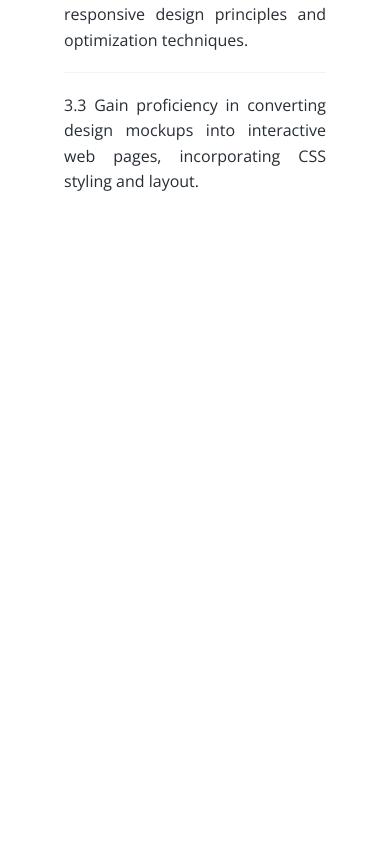
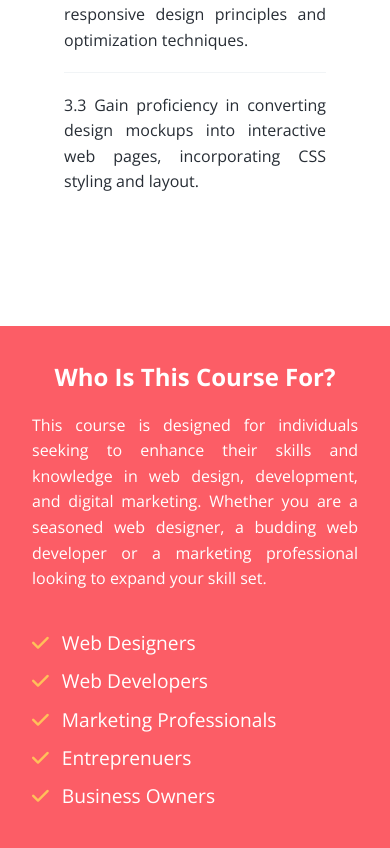
Before and after one commit to UteniyazovSalamat/tutor-project, a plain HTML site: page index.html in a window 390 px wide. Shown: the part 6816-7664 px from the top of the page. Before the commit the page ends 7142 px from the top, so only its background shows below. Drawn offline with nearby package versions, Linux system fonts and the light colour scheme.

Commit message:
Add desktop and mobile versions of Info section and styles

```diff
--- a/css/media.css
+++ b/css/media.css
@@ -63,6 +63,26 @@
     .summary .list-header {
         text-align: center;
     }
+
+    .info-container {
+        flex-direction: column;
+    }
+
+    .info-content {
+        padding: 2rem;
+
+        h2 {
+            font-size: 1.5rem;
+        }
+
+        p {
+            font-size: 1rem;
+        }
+    }
+
+    .info-left {
+        display: none;
+    }
 }
 
 @media (max-width: 576px) {
--- a/css/style.css
+++ b/css/style.css
@@ -329,3 +329,43 @@ img {
         border-bottom: none;
     }
 }
+
+/* Info Section */
+.info-container {
+    background: url('../images/audience.jpg') top center/cover no-repeat;
+    display: flex;
+}
+
+.info-left {
+    width: 50%;
+}
+
+.info-content {
+    background-color: var(--primary-color);
+    color: #fff;
+    flex: 1;
+    padding: 4rem;
+
+    h2 {
+        margin-bottom: 1rem;
+        font-size: 2rem;
+        font-weight: 700;
+        text-align: center;
+    }
+
+    p {
+        margin-bottom: 2rem;
+        font-size: 1.2rem;
+        text-align: justify;
+    }
+
+    ul li {
+        font-size: 1.2rem;
+        line-height: 2;
+    }
+
+    i {
+        margin-right: 0.5rem;
+        color: var(--secondary-color);
+    }
+}
--- a/index.html
+++ b/index.html
@@ -341,6 +341,30 @@
             </div>
         </section>
 
+        <!-- Info -->
+        <section
+            class="info"
+            id="info">
+            <div class="info-container">
+                <div class="info-left"></div>
+                <div class="info-content">
+                    <h2>Who Is This Course For?</h2>
+                    <p>
+                        This course is designed for individuals seeking to enhance their skills and knowledge in web
+                        design, development, and digital marketing. Whether you are a seasoned web designer, a budding
+                        web developer or a marketing professional looking to expand your skill set.
+                    </p>
+                    <ul>
+                        <li><i class="fas fa-check"></i> Web Designers</li>
+                        <li><i class="fas fa-check"></i> Web Developers</li>
+                        <li><i class="fas fa-check"></i> Marketing Professionals</li>
+                        <li><i class="fas fa-check"></i> Entreprenuers</li>
+                        <li><i class="fas fa-check"></i> Business Owners</li>
+                    </ul>
+                </div>
+            </div>
+        </section>
+
         <script src="./js/main.js"></script>
     </body>
 </html>
```
